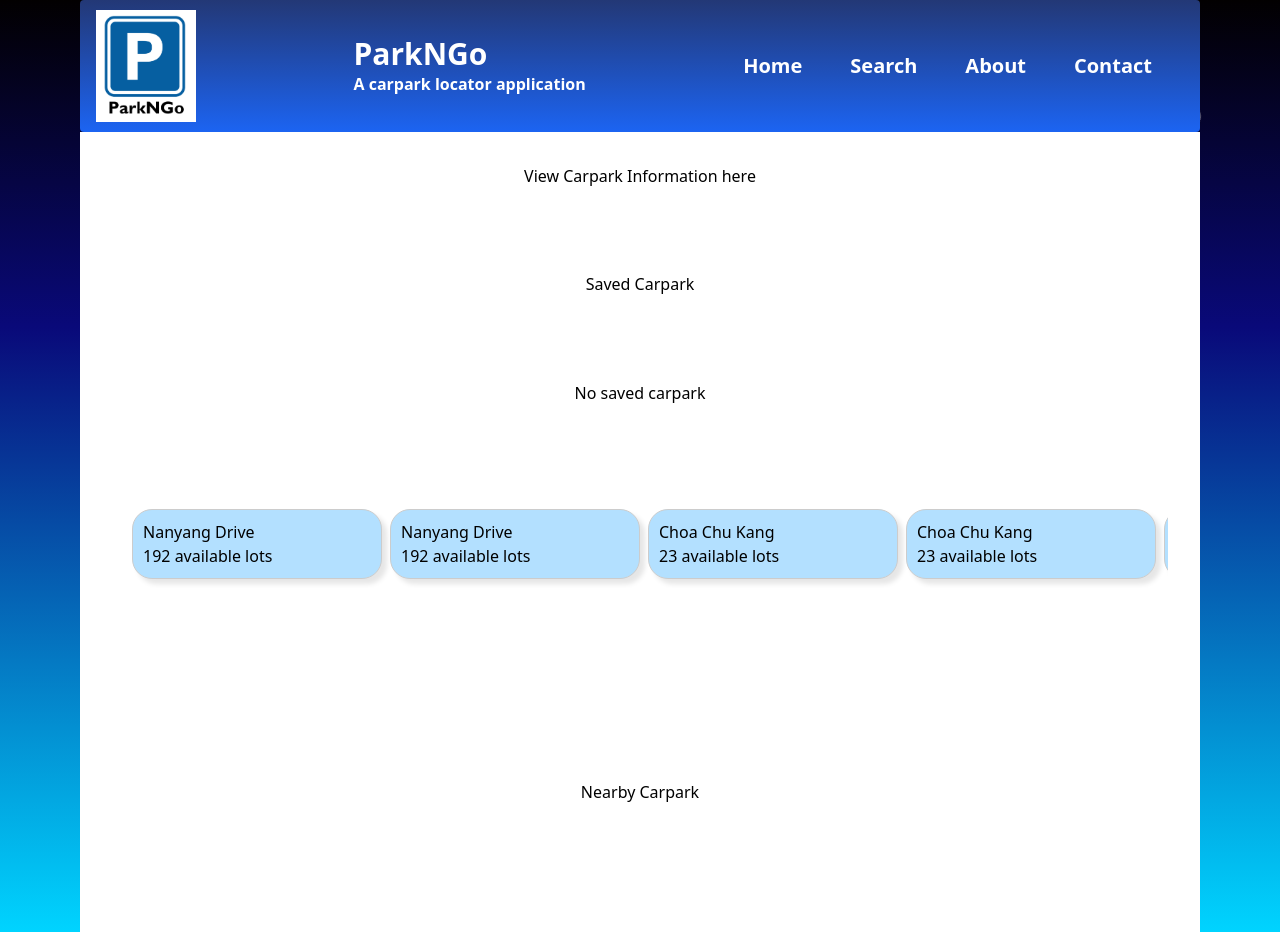
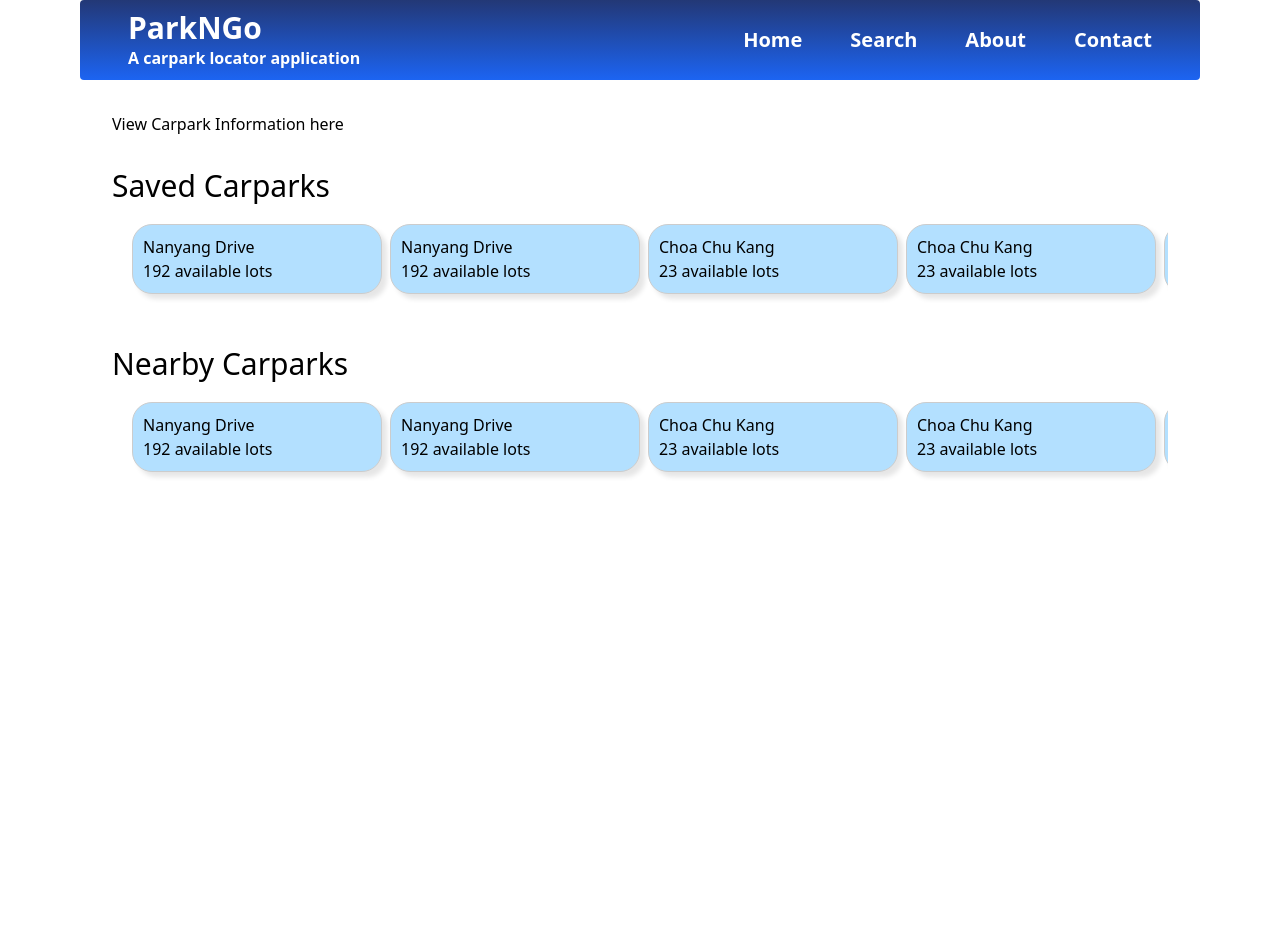
Before and after one commit to GabrielLim01/SC2006-ParkNGo, a Next.js app in the folder park-n-go/: page /dashboard in a window 1280 px wide. After the commit the page ends 880 px from the top, so only its background shows below. Built offline with nearby package versions, Linux system fonts and the light colour scheme.

Commit message:
ui change

```diff
--- a/park-n-go/app/MainLayout.tsx
+++ b/park-n-go/app/MainLayout.tsx
@@ -8,19 +8,19 @@ export default function Layout({ children }: { children: React.ReactNode }) {
   return (
     <section className="md:pl-20 pr-20">
       <Navbar fluid rounded className="bg-gradient-to-b from-blue-900 to-blue-600">
-        <Image
+        {/* <Image
           src="/images/ParkNGo_Icon.png"
           height={100}
           width={100}
           alt="ParkNGo Logo"
-        />
-        <span className="text-left text-3xl font-semibold dark:text-white">
+        /> */}
+        <span className="text-left text-3xl font-semibold dark:text-white pl-8">
           <h1>ParkNGo</h1>
           <h2 className="text-base">A carpark locator application</h2>
         </span>
         <Navbar.Toggle />
         <Navbar.Collapse>
-          <Navbar.Link href="/dashboard" active>
+          <Navbar.Link href="/dashboard">
             <h1 className="self-center whitespace-nowrap text-xl font-semibold text-white pr-4" >Home</h1>
           </Navbar.Link>
           <Navbar.Link href="/search">
@@ -37,7 +37,8 @@ export default function Layout({ children }: { children: React.ReactNode }) {
 
       <div>{children}</div>
 
-      <div className="box">
+      {/* Animation */}
+      {/* <div className="box">
         <div></div>
         <div></div>
         <div></div>
@@ -48,7 +49,7 @@ export default function Layout({ children }: { children: React.ReactNode }) {
         <div></div>
         <div></div>
         <div></div>
-      </div>
+      </div> */}
     </section>
   );
 }
--- a/park-n-go/app/dashboard/page.tsx
+++ b/park-n-go/app/dashboard/page.tsx
@@ -36,14 +36,13 @@ export default function Dashboard() {
       <Head>
         <title>Dashboard</title>
       </Head>
-      <main className="bg-white flex min-h-screen flex-col items-center justify-between text-black p-8">
+      <main className="bg-white min-h-screen flex-col items-center justify-between text-black p-8">
         <Link href="/dashboard/carparkInformation"><h1>View Carpark Information here</h1></Link>
         {/* <ReactSearchKit>
           <SearchBar />
         </ReactSearchKit> */}
 
-        <h1 className="header">Saved Carpark</h1>
-        {saved.length === 0 && "No saved carpark"}
+        <h1 className="text-3xl pt-8">Saved Carparks</h1>
         <div className="card-container">
           {saved.map(item => {
             return <CarparkItem id={item}/>
@@ -62,9 +61,28 @@ export default function Dashboard() {
           <CarparkItem id="CKCC139" address="Choa Chu Kang" availLots={23} />
           <CarparkItem id="CKCC139" address="Choa Chu Kang" availLots={23} />
         </div >
-        <div className="flex flex-col items-center justify-between p-24">
-          <h1 className="header">Nearby Carpark</h1>
-        </div>
+
+        {/* saved.length === 0 && "No saved carpark" */}
+
+        <h1 className="text-3xl pt-8">Nearby Carparks</h1>
+        <div className="card-container">
+          {saved.map(item => {
+            return <CarparkItem id={item}/>
+          })}
+
+          {/* sample carparks */}
+          <CarparkItem id="NNDN321" address="Nanyang Drive" availLots={192} />
+          <CarparkItem id="NNDN321" address="Nanyang Drive" availLots={192} />
+          <CarparkItem id="CKCC139" address="Choa Chu Kang" availLots={23} />
+          <CarparkItem id="CKCC139" address="Choa Chu Kang" availLots={23} />
+          <CarparkItem id="CKCC139" address="Choa Chu Kang" availLots={23} />
+          <CarparkItem id="CKCC139" address="Choa Chu Kang" availLots={23} />
+          <CarparkItem id="CKCC139" address="Choa Chu Kang" availLots={23} />
+          <CarparkItem id="CKCC139" address="Choa Chu Kang" availLots={23} />
+          <CarparkItem id="CKCC139" address="Choa Chu Kang" availLots={23} />
+          <CarparkItem id="CKCC139" address="Choa Chu Kang" availLots={23} />
+          <CarparkItem id="CKCC139" address="Choa Chu Kang" availLots={23} />
+        </div >
       </main >
     </Layout >
   );
--- a/park-n-go/app/globals.css
+++ b/park-n-go/app/globals.css
@@ -31,7 +31,7 @@
 body {
   color: white;
   /* background: linear-gradient(blue, purple); */
-  background: linear-gradient(180deg, rgba(2,0,.6,1) 0%, rgba(9,9,121,1) 35%, rgba(0,212,255,1) 100%);
+  /* background: linear-gradient(180deg, rgba(2,0,.6,1) 0%, rgba(9,9,121,1) 35%, rgba(0,212,255,1) 100%); */
 }
 
 
--- a/park-n-go/app/view/page.tsx
+++ b/park-n-go/app/view/page.tsx
@@ -18,8 +18,8 @@ import "./index.css";
 // ReactSearchKit component
 // import { ReactSearchKit, SearchBar } from 'react-searchkit';
 
-//Google API
-import { APIProvider, Map, Marker } from '@vis.gl/react-google-maps';
+// Google API
+// import { APIProvider, Map, Marker } from '@vis.gl/react-google-maps';
 const API_KEY = globalThis.NEXT_PUBLIC_GMAPS_API_KEY ?? (process.env.NEXT_PUBLIC_GMAPS_API_KEY as string);
 
 export default function Home() {
```
Also changed, not shown: park-n-go/tailwind.config.ts (+9 -2 lines).
